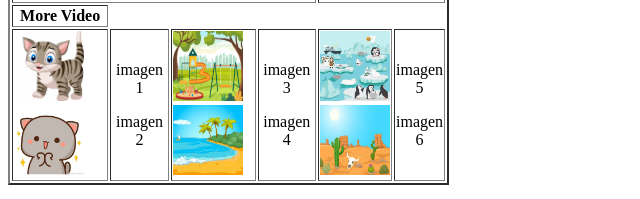
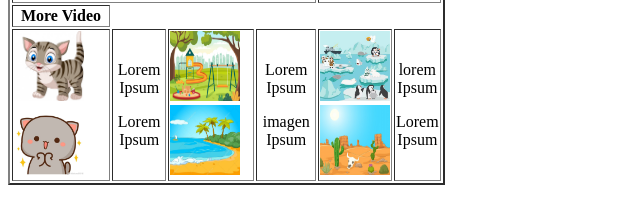
Before and after one commit to TomasMadariaga12345/Web1-Taller2, a plain HTML site: page html/ejercicio3.html in a window 1280 px wide. Shown: the part 341-540 px from the top of the page, without its empty margins (0-640 px from the left). Drawn offline with Linux system fonts and the light colour scheme.

Commit message:
Cambio de texto

```diff
--- a/html/ejercicio3.html
+++ b/html/ejercicio3.html
@@ -41,12 +41,12 @@
         </td>
         <td>
             <p>
-                <center>imagen <br>
-                    1 </center>
+                <center>Lorem <br>
+                    Ipsum </center>
             </p>
             <p>
-                <center>imagen <br>
-                    2 </center>
+                <center>Lorem <br>
+                    Ipsum </center>
             </p>
 
         </td>
@@ -57,12 +57,12 @@
         </td>
         <td>
             <p>
-                <center>imagen <br>
-                    3 </center>
+                <center>Lorem <br>
+                    Ipsum </center>
             </p>
             <p>
                 <center>imagen <br>
-                    4 </center>
+                    Ipsum </center>
             </p>
         </td>
         <td>
@@ -72,12 +72,12 @@
         </td>
         <td>
             <p>
-                <center>imagen <br>
-                    5 </center>
+                <center>lorem <br>
+                    Ipsum </center>
             </p>
             <p>
-                <center>imagen <br>
-                    6 </center>
+                <center>Lorem <br>
+                    Ipsum </center>
             </p>
         </td>
     </tr>
```
